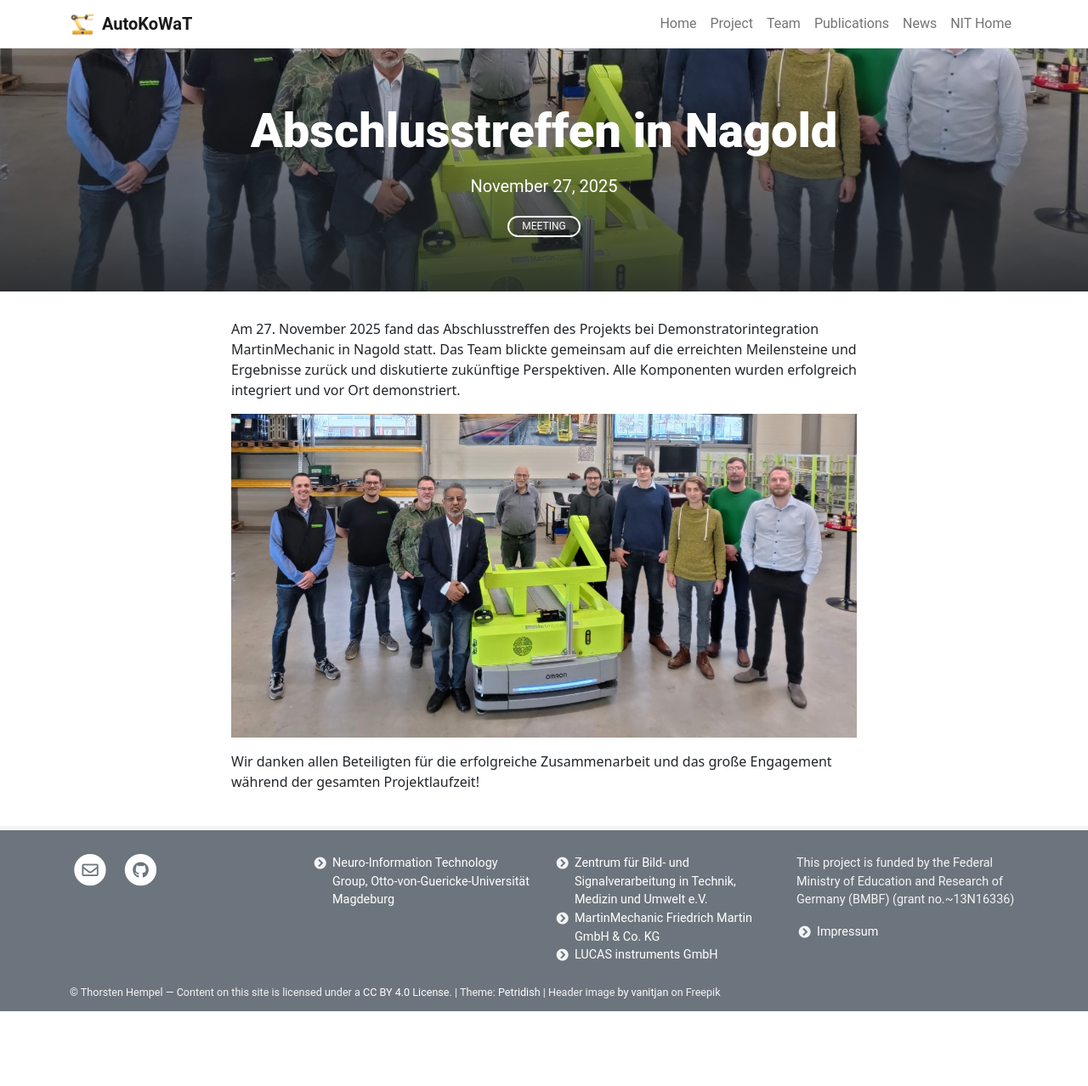
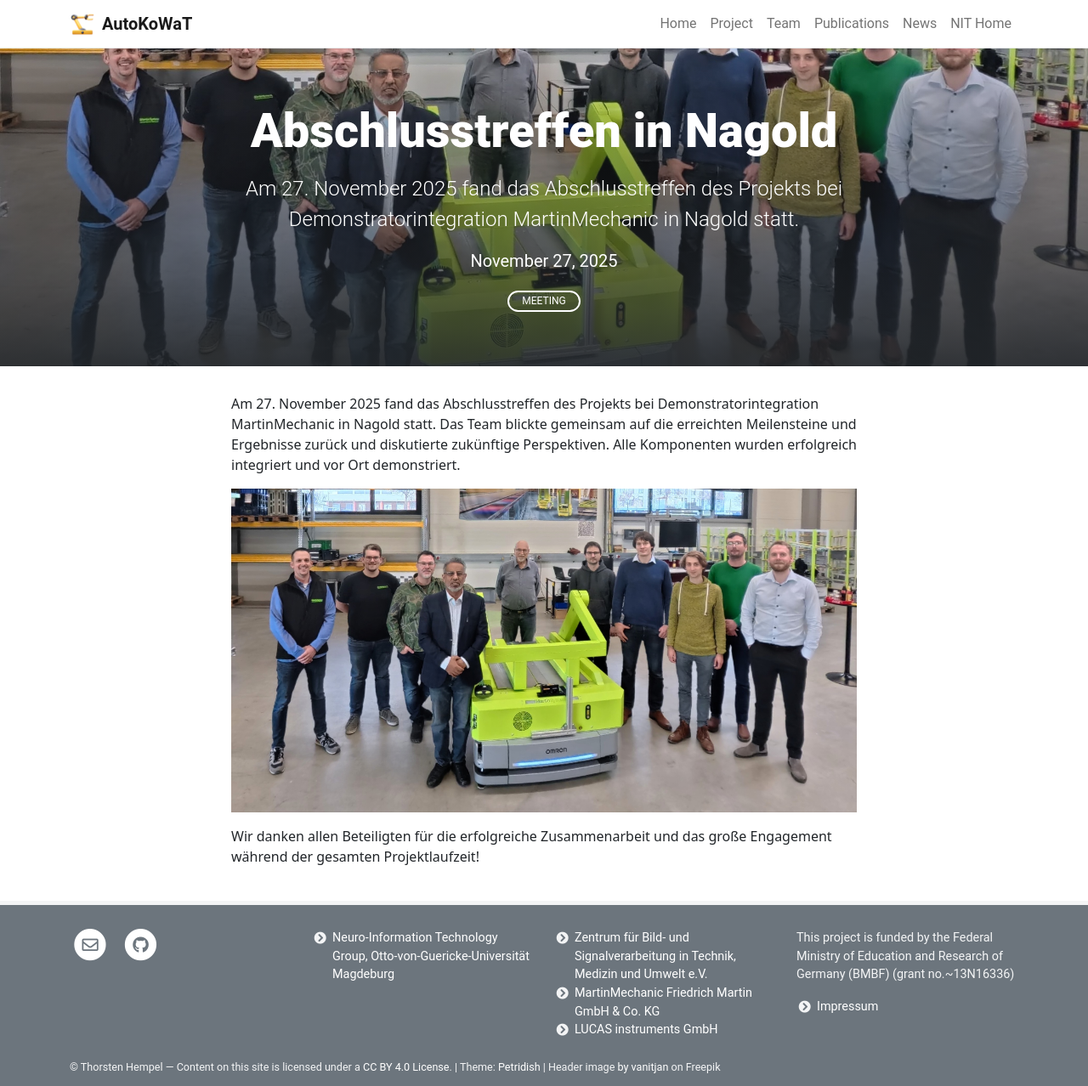
Before and after one commit to autokowat/autokowat.github.io, a Jekyll site: the page built from _posts/2025-11-27-abschlusstreffen-nagold.md, in a window 1280 px wide. Shown: the whole page at 85% size. Built offline with Jekyll 4.4.1, drawn with Linux system fonts in a browser that asks for light colours; before the commit the page ends 1190 px from its top, so only the background shows below that.

Commit message:
Add description

```diff
--- a/_posts/2025-11-27-abschlusstreffen-nagold.md
+++ b/_posts/2025-11-27-abschlusstreffen-nagold.md
@@ -1,6 +1,7 @@
 ---
 title: "Abschlusstreffen in Nagold"
 date: 2025-11-27
+description: Am 27. November 2025 fand das Abschlusstreffen des Projekts bei Demonstratorintegration MartinMechanic in Nagold statt.
 categories: meeting
 background: /assets/theme/images/abschlusstreffen.jpg
 ---
```
